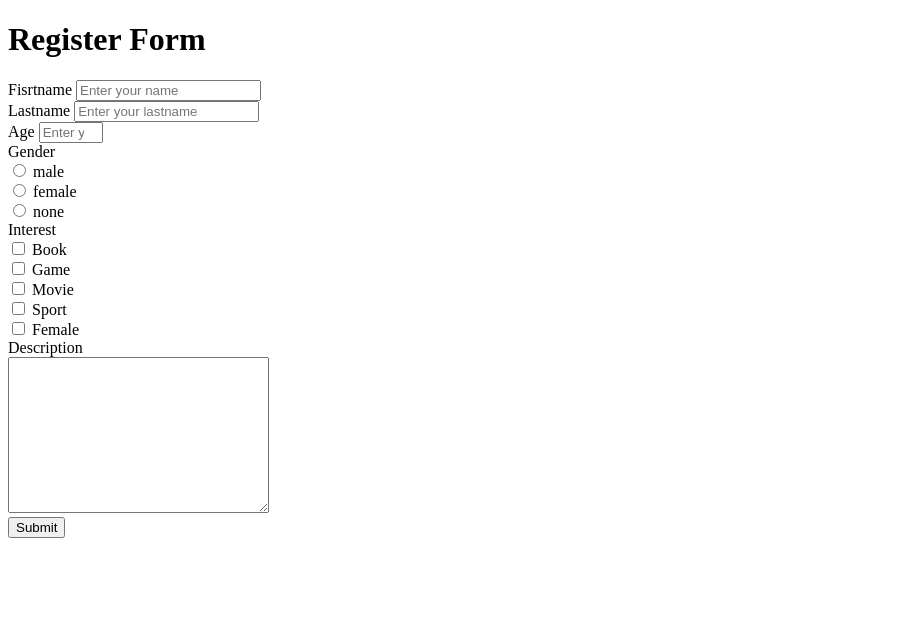
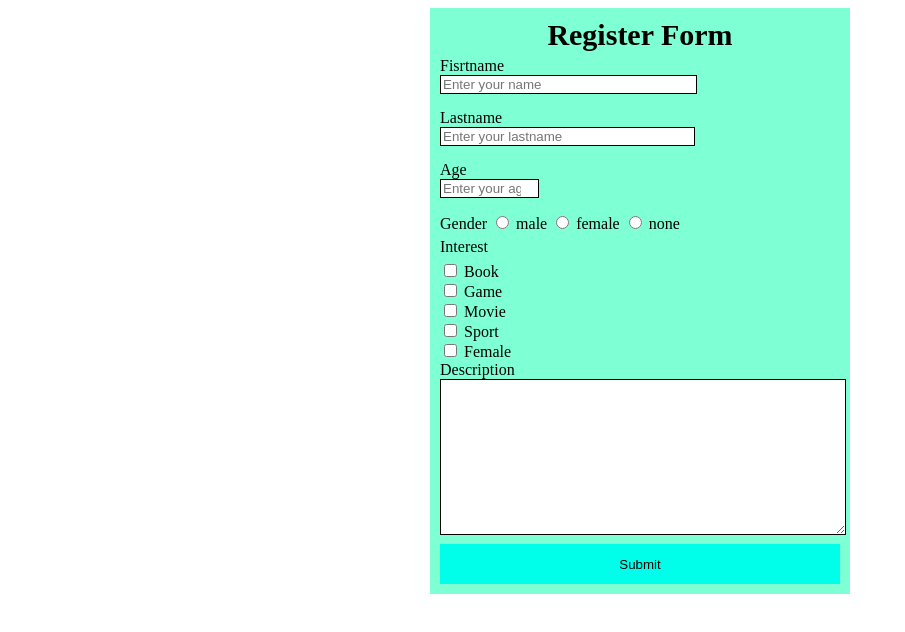
Before and after one commit to lekchan000/WebDev, a plain HTML site: page register.html in a window 1280 px wide. Shown: the whole page, without its empty margins (0-905 px from the left). Drawn offline with Linux system fonts and the light colour scheme.

Commit message:
Refactor register.html to improve layout and styling, enhancing user experience

```diff
--- a/register.html
+++ b/register.html
@@ -3,32 +3,91 @@
 <head>
     <meta charset="UTF-8">
     <meta name="viewport" content="width=device-width, initial-scale=1.0">
-    <title>Register Form</title>
+    <title>
+        Register Form
+    </title>
+    <style>
+
+    .container {
+        width: 400px;
+        margin-left: auto;
+        margin-right: auto;
+        background-color: aquamarine;
+        padding: 10px;
+    }
+    .header {
+        text-align: center;
+        font-size: 30px;
+        font-weight: bold;
+        margin-bottom: 20px;
+    }
+
+    .header-form {
+        margin-bottom: 10px;
+    }
+
+    .flex {
+        display: flex;
+    }
+
+    .form-input{
+        margin-bottom: 5px;
+    }
+
+    .center {
+        text-align: center;
+    }
+
+    .button {
+        border: 0;
+        width: 100%;
+        height: 40px;
+        background-color: rgb(0, 255, 234);
+        color: black;
+    }
+
+    input.form , textarea {
+        border: 1px black solid;
+        width: 100%;
+    }
+    </style>
 </head>
+
 <body>
-    <h1>Register Form</h1>
-    <div>
-        Fisrtname   <input type="text"      placeholder="Enter your name"       id="name">
+    <div class="container">
+        <div class="header form-input">
+            Register Form
         </div>
-    <div>
-        Lastname    <input type="text"      placeholder="Enter your lastname"   id="lastname">
+
+        <div class="flex form-input">
+            <div class="header-form">
+                Fisrtname <input class="form" type="text" placeholder="Enter your name" id="name">
             </div>
-    <div>
-        Age         <input type="number"    placeholder="Enter your age"        id="age" min="18" max="100">
         </div>
-    <div>
+
+        <div class="flex form-input">
+            <div class="header-form">
+                Lastname <input class="form" type="text" placeholder="Enter your lastname" id="lastname">
+            </div>
+        </div>
+
+        <div class="flex form-input">
+            <div class="header-form">
+                Age <input class="form" type="number" placeholder="Enter your age" id="age" min="1" max="100">
+            </div>
+        </div>
+
+        <div class = "header-form form-input">
             Gender
-    </div>
-    <div>
             <input name="gender" type="radio"> male
-    </div>
-    <div>
             <input name="gender" type="radio"> female
-    </div>
-    <div>
             <input name="gender" type="radio"> none
         </div>
-    <div>Interest</div>
+
+        <div class = "header-form form-input">
+            Interest
+        </div>
+
         <div>
             <input name="Interest" type="checkbox"> Book
         </div>
@@ -44,14 +103,16 @@
         <div>
             <input name="Interest" type="checkbox"> Female
         </div>
-    <div>
+
+        <div class = "header-form form-input">
             Description
             <div>
                 <textarea name="description" id="description" cols="30" rows="10"></textarea>
             </div>
         </div>
-    <div>
-        <button id="submit">Submit</button>
+        <div class="center">
+            <button class="button" id="submit">Submit</button>
+        </div>
     </div>
 </body>
 </html>
```
Lines whose indentation alone changed are shown as unchanged.
